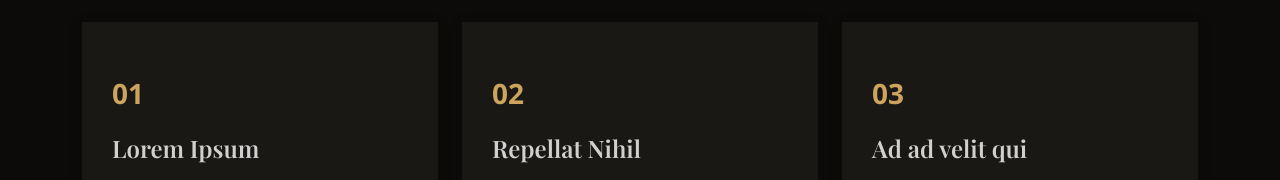
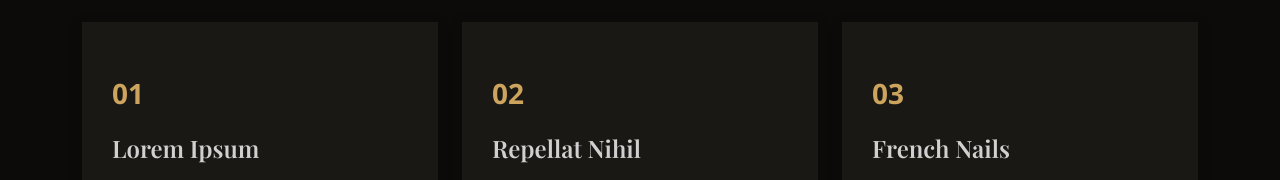
Before and after one commit to nailcraft/nailcraft.github.io, a plain HTML site: page index.html in a window 1280 px wide. Shown: the part 1520-1700 px from the top of the page. Drawn offline with nearby package versions, Linux system fonts and the light colour scheme; a web font is replaced by a local one.

Commit message:
Update frenchnails

```diff
--- a/index.html
+++ b/index.html
@@ -184,7 +184,7 @@
           <div class="col-lg-4 mt-4 mt-lg-0">
             <div class="box" data-aos="zoom-in" data-aos-delay="300">
               <span>03</span>
-              <h4> Ad ad velit qui</h4>
+              <h4> French Nails</h4>
               <p>Molestiae officiis omnis illo asperiores. Aut doloribus vitae sunt debitis quo vel nam quis</p>
             </div>
           </div>
```
